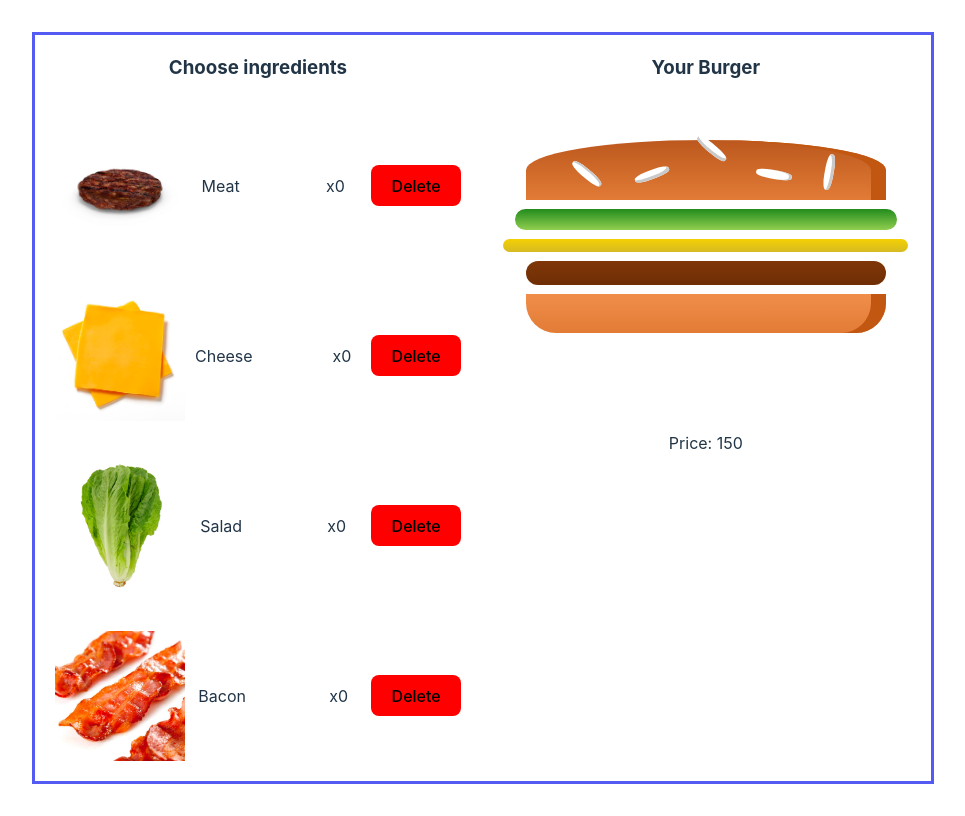
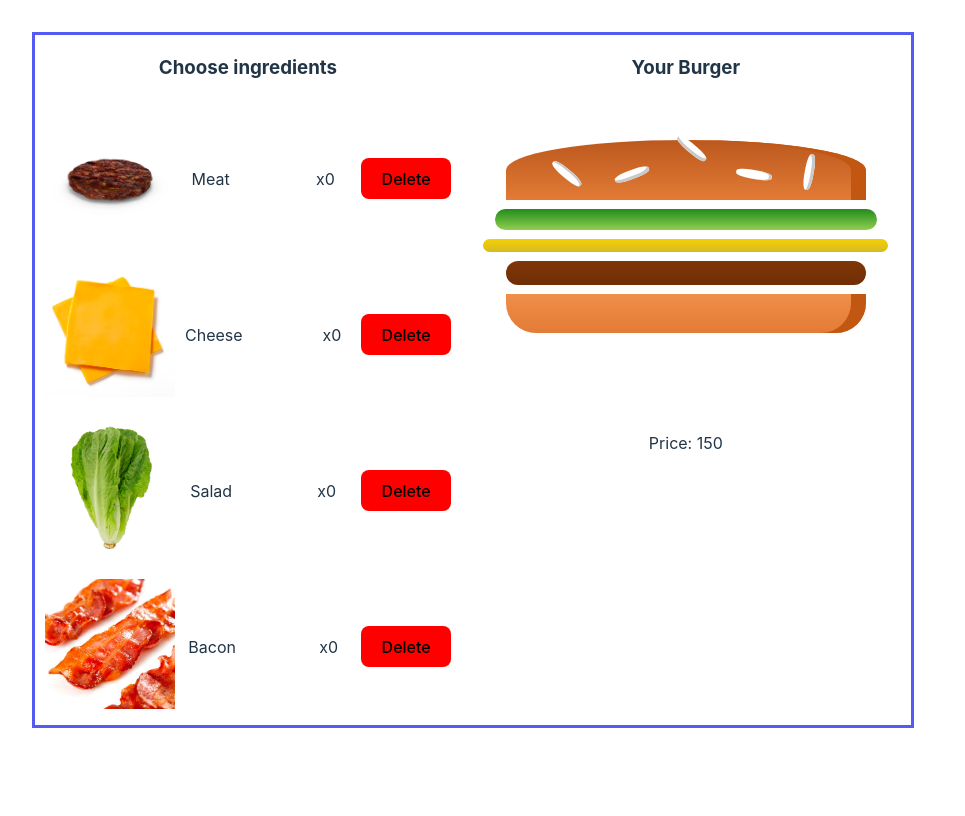
Before and after one commit to SagynalievTaalaibek/burger, a React (Vite) app: page / in a window 1280 px wide. Shown: the whole page, without its empty margins (0-965 px from the left). Built offline with nearby package versions, Linux system fonts and the light colour scheme.

Commit message:
add new function changeCountIngredient

```diff
--- a/src/components/Ingredients/Ingredients.tsx
+++ b/src/components/Ingredients/Ingredients.tsx
@@ -5,12 +5,15 @@ interface Props {
   amount: number;
   image: string;
   deleteIngredient: React.MouseEventHandler;
+  addIngredient: React.MouseEventHandler;
 }
 
-const Ingredients:React.FC<Props> = ({name, amount, image, deleteIngredient}) => {
+const Ingredients:React.FC<Props> = ({name, amount, image, deleteIngredient, addIngredient}) => {
   return (
     <div className="imgBox">
-      <img src={image} alt="Meat image"/>
+      <div onClick={addIngredient}>
+        <img src={image} alt="Meat image"/>
+      </div>
       {name}
       <span className="amountIngredient">x{amount}</span>
       <button className="btnDelete" onClick={deleteIngredient}>Delete</button>
--- a/src/containers/App.css
+++ b/src/containers/App.css
@@ -165,8 +165,7 @@ img {
   display: flex;
   align-items: center;
   justify-content: space-between;
-  padding: 20px;
-
+  padding: 10px;
 }
 
 .amountIngredient {
--- a/src/containers/App.tsx
+++ b/src/containers/App.tsx
@@ -1,10 +1,10 @@
+import {useState} from 'react';
+import Ingredients from '../components/Ingredients/Ingredients';
 import meatImage from '../assets/meat.png';
 import cheeseImage from '../assets/cheese.png';
 import saladImage from '../assets/salad.png';
 import baconImage from '../assets/bacon.png';
-import Ingredients from '../components/Ingredients/Ingredients';
 import './App.css';
-import {useState} from 'react';
 
 
 interface Ingredient {
@@ -18,6 +18,7 @@ interface Ingredient {
 interface CountIngredient {
   name: string;
   count: number;
+  id: number;
 }
 const App = () => {
   const INGREDIENTS: Ingredient[] = [
@@ -28,26 +29,36 @@ const App = () => {
   ];
 
   const countIngredients = INGREDIENTS.reduce<CountIngredient[]>((acc, ingredient) => {
-     acc.push({name: ingredient.name, count: ingredient.count});
+     acc.push({name: ingredient.name, count: ingredient.count, id: ingredient.id});
     return acc;
   }, []);
 
   const [ingredients, setIngredients] = useState(countIngredients);
 
+  const changeCountIngredient = (id: number) => {
+    setIngredients((prevState) => prevState.map((ingredient) => {
+      if (ingredient.id === id) {
+        return {...ingredient, count: ingredient.count + 1};
+      }
+
+      return ingredient;
+    }));
+  };
 
   console.log(ingredients);
   const deleteIngredient = (id: number) => {
     console.log(id);
   };
 
-  const ingredientList = INGREDIENTS.map((ingredient) => {
+  const ingredientList = INGREDIENTS.map((ingredient, index) => {
     return (
       <Ingredients
         key={ingredient.id}
         name={ingredient.name}
         image={ingredient.image}
-        amount={ingredient.count}
+        amount={ingredients[index].count}
         deleteIngredient={() => deleteIngredient(ingredient.id)}
+        addIngredient={() => changeCountIngredient(ingredient.id)}
       />
     );
   });
```
